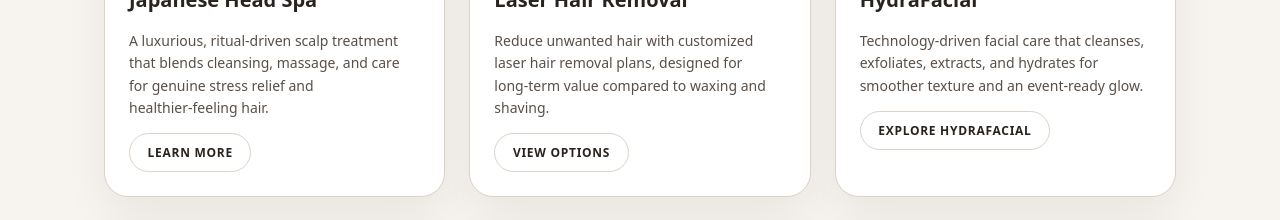
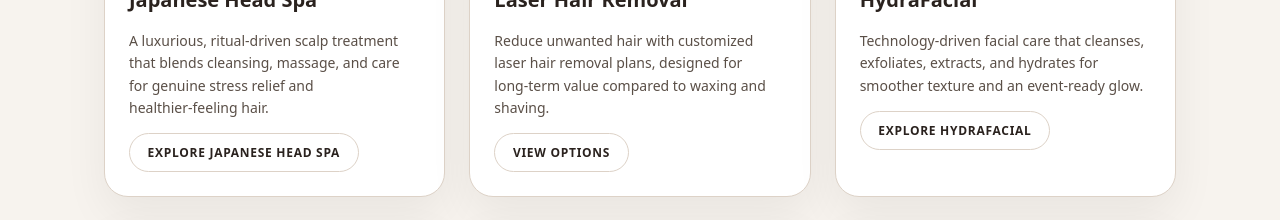
Before and after one commit to Projectsaxel/spalenzaspa.com, a plain HTML site: page index.html in a window 1280 px wide. Shown: the part 1120-1340 px from the top of the page. Drawn offline with Linux system fonts and the light colour scheme.

Commit message:
acertos de seo

```diff
--- a/index.html
+++ b/index.html
@@ -192,7 +192,7 @@
                 <a
                   href="japanese-head-spa-massachusetts.html"
                   class="btn btn-secondary btn-sm"
-                  >Learn more</a
+                  >Explore Japanese Head Spa</a
                 >
               </div>
             </article>
@@ -613,7 +613,7 @@
               <a
                 href="injectables-wellness-danvers-ma.html"
                 class="btn btn-secondary btn-sm"
-                >Learn more</a
+                >Explore Injectables &amp; Wellness</a
               >
             </article>
             <article class="card">
```
